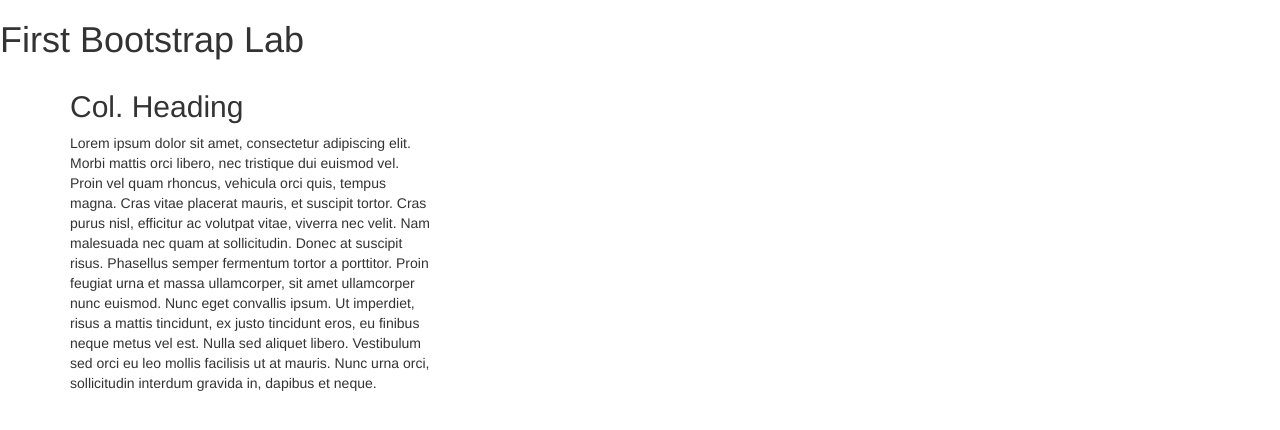
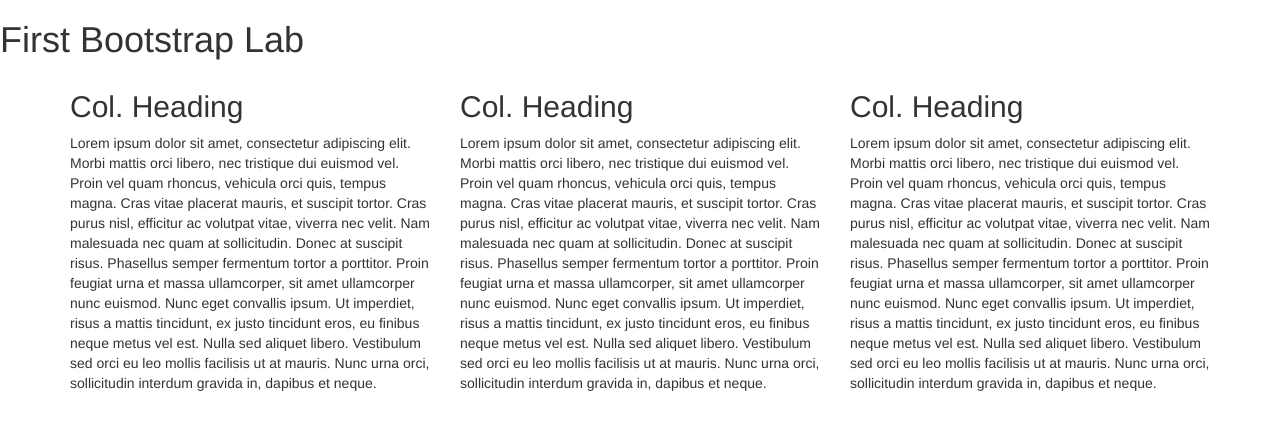
Before and after one commit to marisachao/first-bootstrap-demo, a plain HTML site: page index.html in a window 1280 px wide. Drawn offline with nearby package versions, Linux system fonts and the light colour scheme.

Commit message:
Update index.html

```diff
--- a/index.html
+++ b/index.html
@@ -26,6 +26,14 @@
           <h2>Col. Heading</h2>
           <p>Lorem ipsum dolor sit amet, consectetur adipiscing elit. Morbi mattis orci libero, nec tristique dui euismod vel. Proin vel quam rhoncus, vehicula orci quis, tempus magna. Cras vitae placerat mauris, et suscipit tortor. Cras purus nisl, efficitur ac volutpat vitae, viverra nec velit. Nam malesuada nec quam at sollicitudin. Donec at suscipit risus. Phasellus semper fermentum tortor a porttitor. Proin feugiat urna et massa ullamcorper, sit amet ullamcorper nunc euismod. Nunc eget convallis ipsum. Ut imperdiet, risus a mattis tincidunt, ex justo tincidunt eros, eu finibus neque metus vel est. Nulla sed aliquet libero. Vestibulum sed orci eu leo mollis facilisis ut at mauris. Nunc urna orci, sollicitudin interdum gravida in, dapibus et neque.</p>
         </div>
+        <div class="col-md-4">
+          <h2>Col. Heading</h2>
+          <p>Lorem ipsum dolor sit amet, consectetur adipiscing elit. Morbi mattis orci libero, nec tristique dui euismod vel. Proin vel quam rhoncus, vehicula orci quis, tempus magna. Cras vitae placerat mauris, et suscipit tortor. Cras purus nisl, efficitur ac volutpat vitae, viverra nec velit. Nam malesuada nec quam at sollicitudin. Donec at suscipit risus. Phasellus semper fermentum tortor a porttitor. Proin feugiat urna et massa ullamcorper, sit amet ullamcorper nunc euismod. Nunc eget convallis ipsum. Ut imperdiet, risus a mattis tincidunt, ex justo tincidunt eros, eu finibus neque metus vel est. Nulla sed aliquet libero. Vestibulum sed orci eu leo mollis facilisis ut at mauris. Nunc urna orci, sollicitudin interdum gravida in, dapibus et neque.</p>
+        </div>
+        <div class="col-md-4">
+          <h2>Col. Heading</h2>
+          <p>Lorem ipsum dolor sit amet, consectetur adipiscing elit. Morbi mattis orci libero, nec tristique dui euismod vel. Proin vel quam rhoncus, vehicula orci quis, tempus magna. Cras vitae placerat mauris, et suscipit tortor. Cras purus nisl, efficitur ac volutpat vitae, viverra nec velit. Nam malesuada nec quam at sollicitudin. Donec at suscipit risus. Phasellus semper fermentum tortor a porttitor. Proin feugiat urna et massa ullamcorper, sit amet ullamcorper nunc euismod. Nunc eget convallis ipsum. Ut imperdiet, risus a mattis tincidunt, ex justo tincidunt eros, eu finibus neque metus vel est. Nulla sed aliquet libero. Vestibulum sed orci eu leo mollis facilisis ut at mauris. Nunc urna orci, sollicitudin interdum gravida in, dapibus et neque.</p>
+        </div>
       </div>
     </div>
 
```
